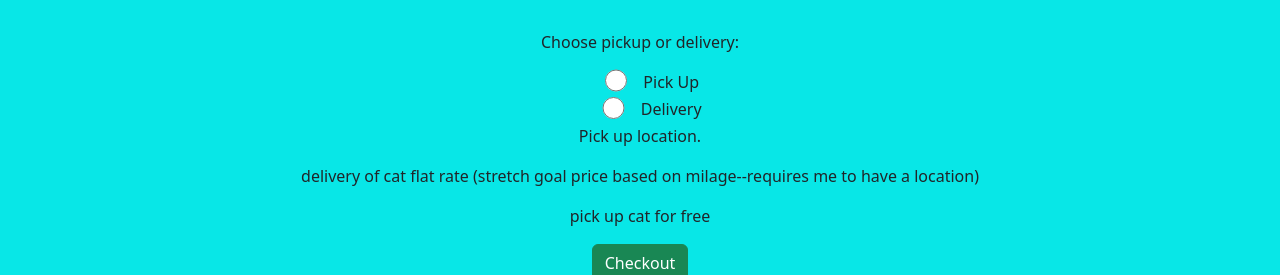
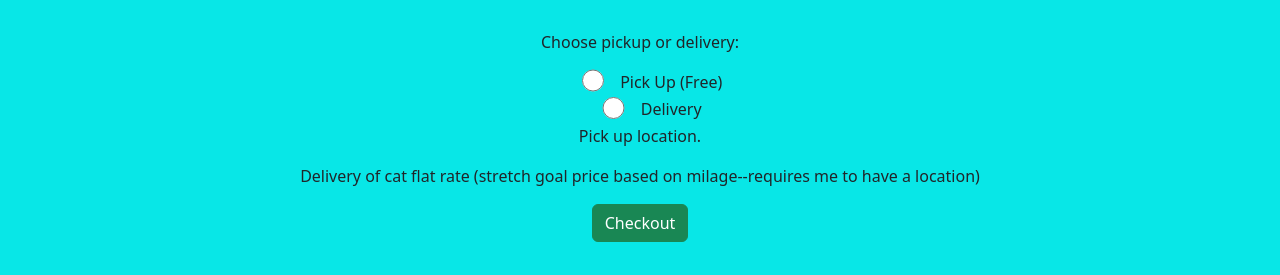
Before and after one commit to CapstoneStoreProject/CapstoneProject, a React (Vite) app: page /CheckoutPage in a window 1280 px wide. Shown: the part 530-805 px from the top of the page. Built offline with nearby package versions, Linux system fonts and the light colour scheme.

Commit message:
commented out search bar stuff, ready to merge with main

```diff
--- a/src/pages/Cats.jsx
+++ b/src/pages/Cats.jsx
@@ -94,19 +94,19 @@ export default function Cats({token, id, cat, setCart, cart}) {
         })
     }
     // let filteredCats = cats
-    function handleSubmit(e) {
-        e.preventDefault()
-        console.log(cats)
-        const search = e.target.value
-        // const filteredCats = [...cats]
-        filteredCats = [...cats].filter((cat) => {
-          const name = cat.name ? cat.name : ''
-          console.log(name)
-          return name.toLowerCase().includes(search.toLowerCase())
-        })
-        // setFilterCats(filterCats)
-        //need code to display the cats found in the search
-    }
+    // function handleSubmit(e) {
+    //     e.preventDefault()
+    //     console.log(cats)
+    //     const search = e.target.value
+    //     // const filteredCats = [...cats]
+    //     filteredCats = [...cats].filter((cat) => {
+    //       const name = cat.name ? cat.name : ''
+    //       console.log(name)
+    //       return name.toLowerCase().includes(search.toLowerCase())
+    //     })
+    //     // setFilterCats(filterCats)
+    //     //need code to display the cats found in the search
+    // }
     if (selectedBreed !== 'all') {
         filteredCats = filteredCats.filter(cat => cat.breed === selectedBreed)
     }
@@ -127,10 +127,10 @@ export default function Cats({token, id, cat, setCart, cart}) {
             <>
                 <h1>CATS IN NEED OF HOMES</h1>
 
-                <form onSubmit={handleSubmit}>
+                {/* <form onSubmit={handleSubmit}>
                     <label htmlFor="search">Search</label>
                     <input onChange={handleSubmit} type="text" id="search" />
-                </form>
+                </form> */}
 
                 <p>Breeds:
                     <select onChange={selectBreed}>
--- a/src/pages/CheckoutPage.jsx
+++ b/src/pages/CheckoutPage.jsx
@@ -2,17 +2,8 @@ import { useState } from 'react'
 import { useNavigate } from 'react-router-dom'
 import { deleteCatById } from '../API'
 import AddressForm from '../components/AddressForm.jsx'
-// import { Autocomplete, verify, AddressForm } from '@lob/react-address-autocomplete'
-// import {
-//     MDBRow,
-//     MDBCol,
-//     MDBInput,
-//     MDBCheckbox,
-//     MDBBtn
-//   } from 'mdb-react-ui-kit';
+
 export default function CheckoutPage({token, cart, setCart}) {
-    // const [selectedAddress, setSelectedAddress] = useState({})
-    // const [verificationResult, setVerificationResult] = useState(null)
     const [deliver, setDeliver] = useState(false)
     console.log(cart)
     const navigate = useNavigate()
@@ -48,7 +39,7 @@ export default function CheckoutPage({token, cart, setCart}) {
             <div className="form-check">
                 <input onClick={pickup} className="radio" type="radio" name="flexRadioDefault" id="flexRadioDefault1"/>
                 <label className="form-check-label" htmlFor="flexRadioDefault1">
-                    Pick Up
+                    Pick Up (Free)
                 </label>
                 </div>
                 <div className="form-check">
@@ -58,39 +49,9 @@ export default function CheckoutPage({token, cart, setCart}) {
                 </label>
             </div>
             { deliver ? <AddressForm /> : <p>Pick up location.</p>}
-            {/* <AddressForm
-                apiKey="YOUR_API_KEY"
-                onSelection={selected => setSelectedAddress(selected.value)}
-            /> */}
-               <form>
-                {/* <MDBCheckbox
-        wrapperClass='d-flex justify-content-center mb-4'
-        id='form6Example8'
-        label='Delivery'
-        // defaultChecked
-      /> */}
-      {/* <MDBRow className='mb-4'>
-        <MDBCol>
-          <MDBInput id='form6Example1' label='First name' />
-        </MDBCol>
-        <MDBCol>
-          <MDBInput id='form6Example2' label='Last name' />
-        </MDBCol>
-      </MDBRow>
 
-      <MDBInput wrapperClass='mb-4' id='form6Example4' label='Address' />
-      <MDBInput wrapperClass='mb-4' type='email' id='form6Example5' label='Email' />
-      <MDBInput wrapperClass='mb-4' type='tel' id='form6Example6' label='Phone' />
-
-      <MDBInput wrapperClass='mb-4' textarea id='form6Example7' rows={4} label='Additional information' />
-
-       */}
-
-
-    </form>
-
-            <p>delivery of cat flat rate (stretch goal price based on milage--requires me to have a location)</p>
-            <p>pick up cat for free</p>
+            <p>Delivery of cat flat rate (stretch goal price based on milage--requires me to have a location)</p>
+            {/* <p>pick up cat for free</p> */}
             <button className="btn btn-success checkout" onClick={() => handleClick()}>Checkout</button>
         </>
     )
```
Also changed, not shown: src/App.css (+0 -31 lines).
